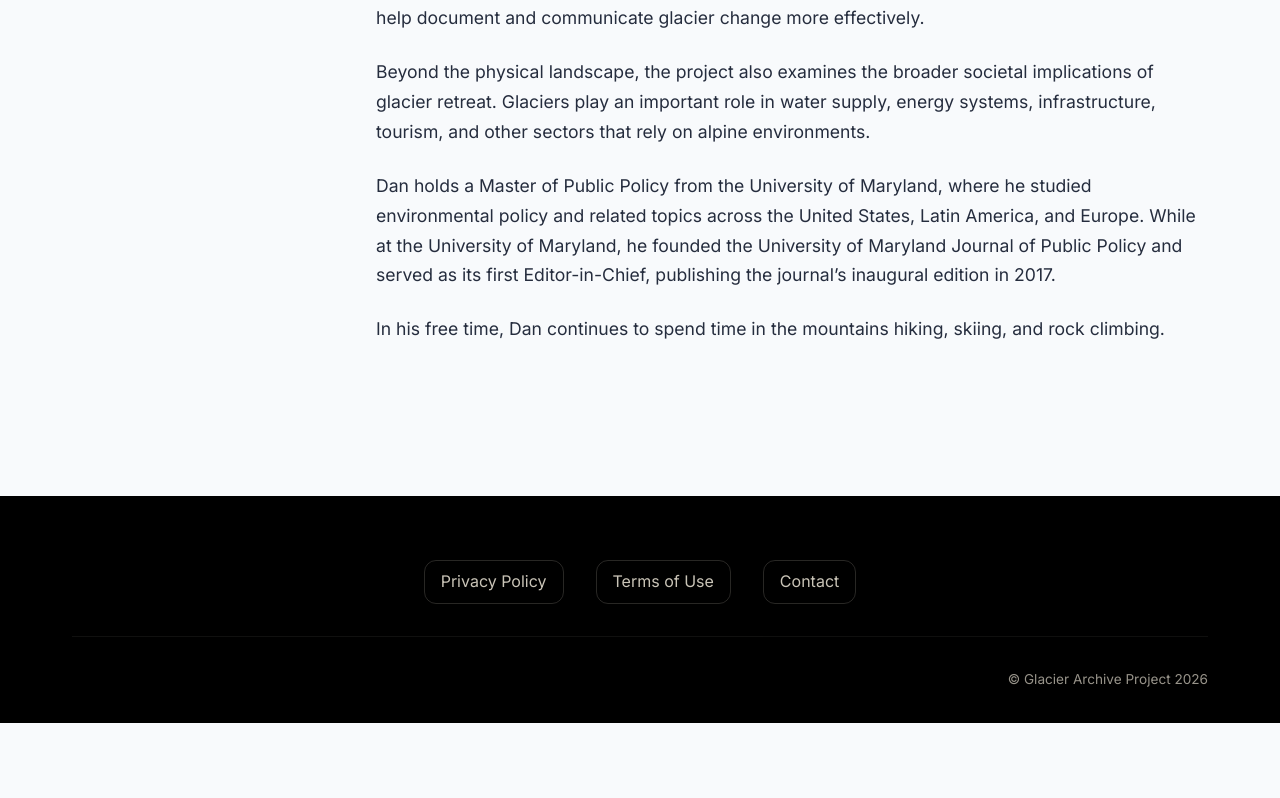
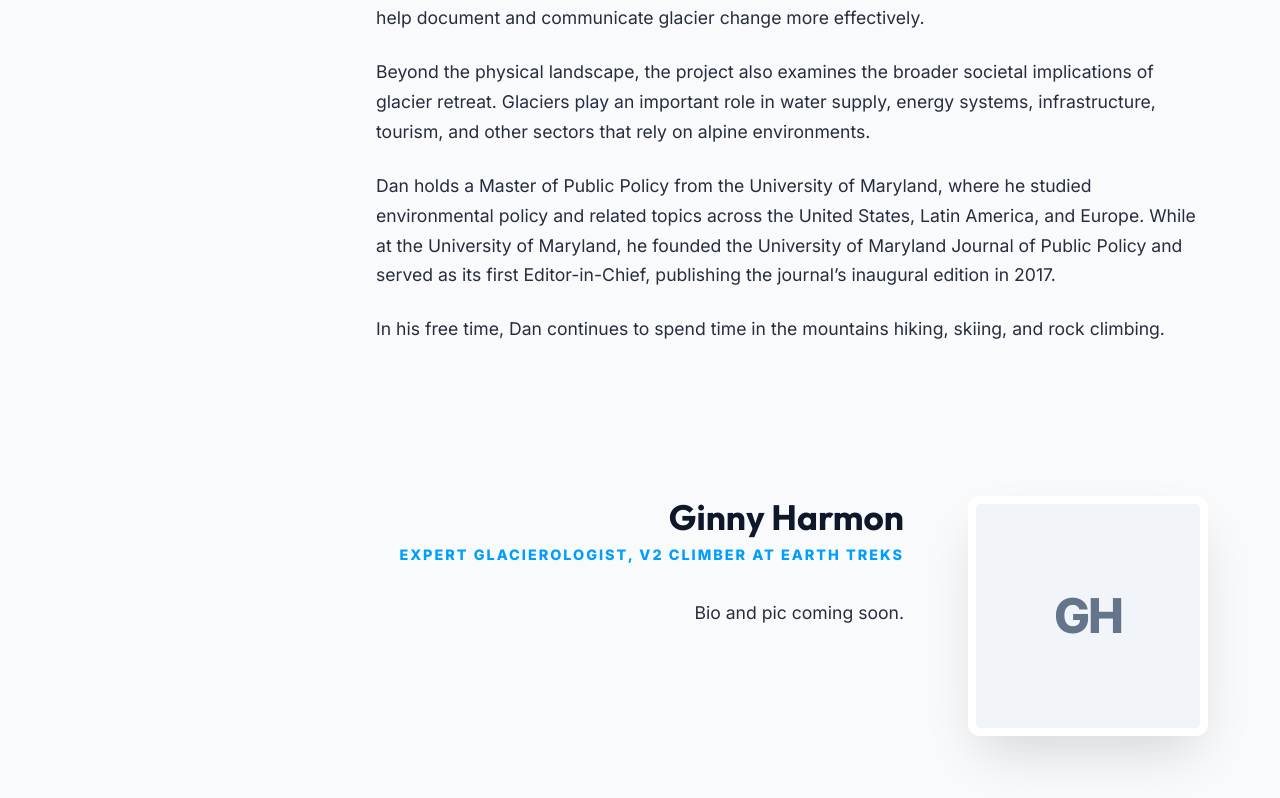
Before and after one commit to johnmehler/dans-glaciers, a SvelteKit app: page /about in a window 1280 px wide. Shown: the part 1248-2046 px from the top of the page. Before the commit the page ends 1971 px from the top, so only its background shows below. Built offline with nearby package versions, Linux system fonts and the light colour scheme.

Commit message:
placeholders for ginny

```diff
--- a/src/routes/about/+page.svelte
+++ b/src/routes/about/+page.svelte
@@ -113,6 +113,21 @@
                 </div>
             </div>
         </div>
+
+        <div class="contributor-profile reverse">
+            <div class="profile-image anon-placeholder">GH</div>
+
+            <div class="profile-text">
+                <h2>Ginny Harmon</h2>
+                <p class="subtitle">
+                    Expert glacierologist, V2 climber at earth treks
+                </p>
+
+                <div class="bio-content">
+                    <p>Bio and pic coming soon.</p>
+                </div>
+            </div>
+        </div>
     </section>
 </div>
 
@@ -200,15 +215,42 @@
         grid-template-columns: 240px 1fr;
         gap: 4rem;
         align-items: start;
+        margin-bottom: 8rem;
     }
 
-    .headshot {
+    .contributor-profile.reverse {
+        grid-template-columns: 1fr 240px;
+    }
+
+    .contributor-profile.reverse .profile-image {
+        grid-column: 2;
+    }
+
+    .contributor-profile.reverse .profile-text {
+        grid-column: 1;
+        grid-row: 1;
+        text-align: right;
+    }
+
+    .headshot,
+    .anon-placeholder {
         width: 100%;
         border-radius: var(--border-radius);
         box-shadow: 0 25px 50px -12px rgba(0, 0, 0, 0.15);
         aspect-ratio: 1/1;
         object-fit: cover;
         border: 8px solid var(--white);
+    }
+
+    .anon-placeholder {
+        background: #f1f5f9;
+        display: flex;
+        align-items: center;
+        justify-content: center;
+        font-size: 3rem;
+        font-weight: 800;
+        color: var(--gray);
+        letter-spacing: -2px;
     }
 
     .profile-text h2 {
@@ -239,6 +281,15 @@
         .contributor-profile {
             grid-template-columns: 1fr;
             gap: 2rem;
+            margin-bottom: 5rem;
+        }
+        .contributor-profile.reverse {
+            grid-template-columns: 1fr;
+        }
+        .contributor-profile.reverse .profile-image,
+        .contributor-profile.reverse .profile-text {
+            grid-column: 1;
+            text-align: left;
         }
         .profile-image {
             max-width: 300px;
```
Also changed, not shown: 1 other file (tests, documents, lock files or other folders).
